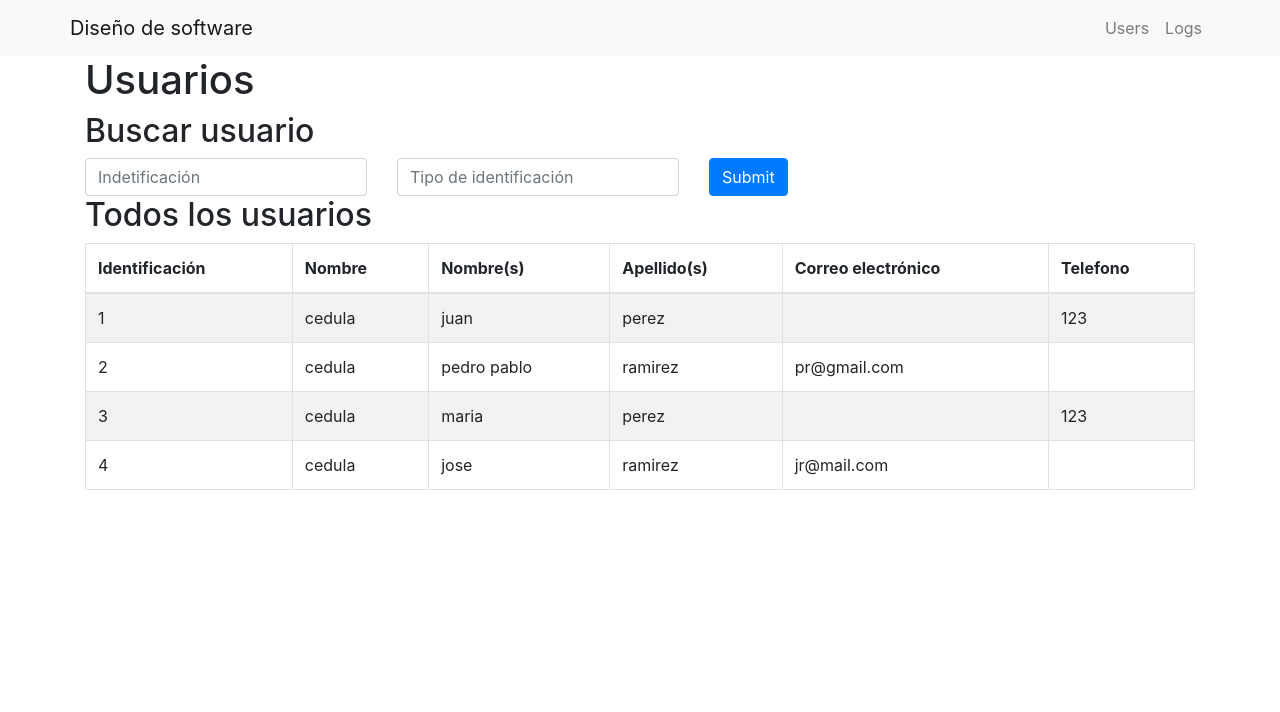
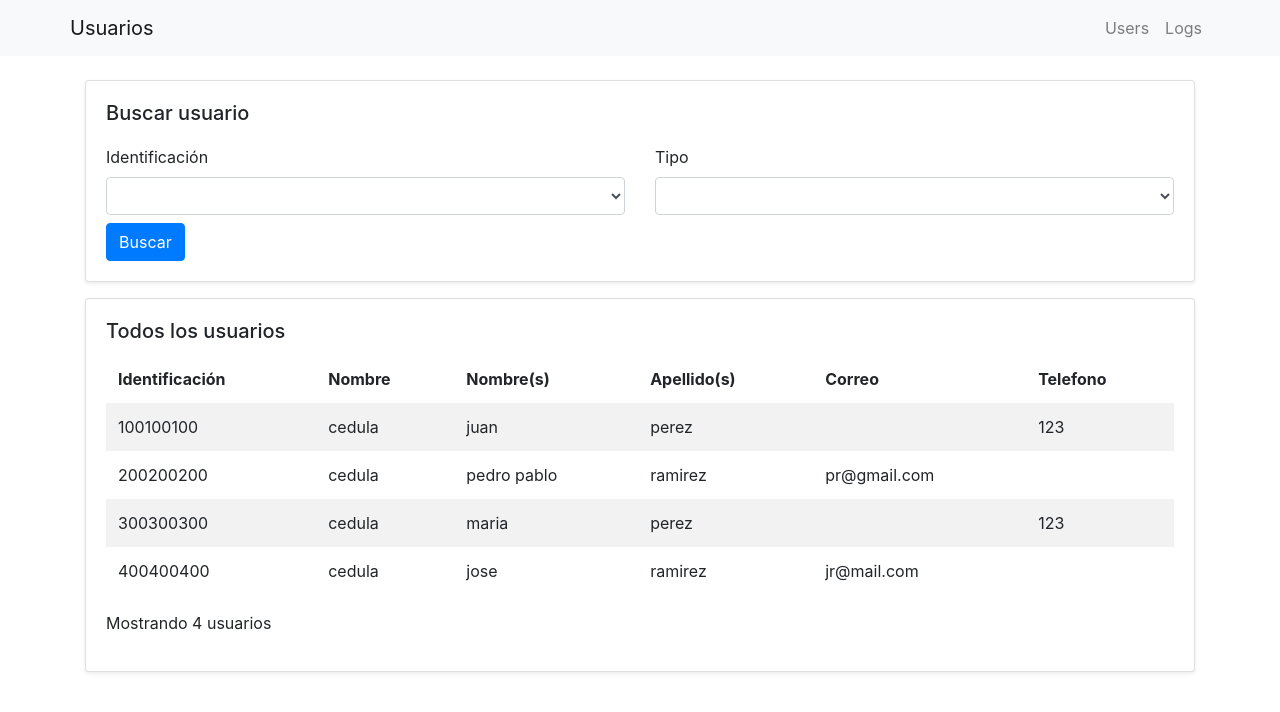
Before and after one commit to Sonya-c/softDesig2_frontend, a React (Create React App) app: page / in a window 1280 px wide. Shown: the top 712 px of the page. Built offline with nearby package versions, Linux system fonts and the light colour scheme.

Commit message:
feat: userpage table + details

```diff
--- a/src/index.css
+++ b/src/index.css
@@ -1,4 +1,5 @@
-body, #root {
+body,
+#root {
     margin: 0;
     padding: 0;
     min-height: 100vh;
--- a/src/pages/UserPage.js
+++ b/src/pages/UserPage.js
@@ -1,73 +1,93 @@
 import { useEffect, useState } from "react";
-import { Container, Table, Form, Row, Col, InputGroup, Button } from "react-bootstrap";
+import { Container, Table, Form, Row, Col, Button, Card } from "react-bootstrap";
 
 function UserPage() {
   const [users, setUsers] = useState([]);
 
   useEffect(() => {
     setUsers([
-        {id: 1, type: 'cedula', names: 'juan', lastnames: 'perez', email: '', phone: '123'},
-        {id: 2, type: 'cedula', names: 'pedro pablo', lastnames: 'ramirez', email: 'pr@gmail.com', phone: ''},
-        {id: 3, type: 'cedula', names: 'maria', lastnames: 'perez', email: '', phone: '123'},
-        {id: 4, type: 'cedula', names: 'jose', lastnames: 'ramirez', email: 'jr@mail.com', phone: ''}
+      { id: 100100100, type: 'cedula', names: 'juan', lastnames: 'perez', email: '', phone: '123' },
+      { id: 200200200, type: 'cedula', names: 'pedro pablo', lastnames: 'ramirez', email: 'pr@gmail.com', phone: '' },
+      { id: 300300300, type: 'cedula', names: 'maria', lastnames: 'perez', email: '', phone: '123' },
+      { id: 400400400, type: 'cedula', names: 'jose', lastnames: 'ramirez', email: 'jr@mail.com', phone: '' }
     ]);
   }, []);
 
+  const handleSearch = (e) => {
+    e.preventDefault();
+    alert("Buscar");
+  }
+
   return (
-      <Container data-testid="user-page">
-        <h1>Usuarios</h1>
-        <section>
-          <h2>Buscar usuario</h2>
+    <Container data-testid="user-page" gap={10}>
+      <Card className="mt-4 mb-2 shadow-sm">
+        <Card.Body>
+          <Card.Title>Buscar usuario</Card.Title>
+          <Form inline action={handleSearch}>
+            <Row>
+              <Col sm={true} className="mt-2">
+                <label for="form-id">Identificación</label>
+                <Form.Control as="select" id="form-id">
+                  <option></option>
+                  {users.map((user) => {
+                    return <option value={user.id}>{user.id}</option>
+                  })
+                  }
+                </Form.Control>
+              </Col>
+              <Col sm={true} className="mt-2">
+                <label for="form-id-type">Tipo</label>
+                <Form.Control as="select" id="form-id-type">
+                  <option></option>
+                  <option>Cedula</option>
+                  <option>TI</option>
+                </Form.Control>
+              </Col>
 
-          <Form inline>
-            <Row>
-              <Col xs="auto">
-                <Form.Control
-                  type="text"
-                  placeholder="Indetificación"
-                  className=" mr-sm-2"
-                />
-              </Col>
-              <Col xs="auto">
-                <Form.Control
-                  type="text"
-                  placeholder="Tipo de identificación"
-                  className=" mr-sm-2"
-                />
-              </Col>
-              <Col xs="auto">
-                <Button type="submit">Submit</Button>
+            </Row>
+            <Row className="mt-2">
+              <Col>
+                <Button type="submit">Buscar</Button>
               </Col>
             </Row>
           </Form>
-        </section>
-        <section>
-          <h2>Todos los usuarios</h2>
-          <Table striped bordered hover>
+        </Card.Body>
+      </Card>
+      <Card className="mt-3 mb-4 shadow-sm">
+        <Card.Body>
+          <Card.Title>Todos los usuarios</Card.Title>
+          <div style={{
+            overflow: "scroll",
+            maxHeight: "300px"
+          }}>
+            <Table striped hover borderless align="center" >
               <thead>
                 <tr>
                   <th>Identificación</th>
                   <th>Nombre</th>
                   <th>Nombre(s)</th>
                   <th>Apellido(s)</th>
-                <th>Correo electrónico</th>
+                  <th>Correo</th>
                   <th>Telefono</th>
                 </tr>
               </thead>
               <tbody>
                 {users.map((user) => {
-                return <tr>
-                  <td>{user.id}</td>
-                  <td>{user.type}</td>
-                  <td>{user.names}</td>
-                  <td>{user.lastnames}</td>
-                  <td>{user.email}</td>
-                  <td>{user.phone}</td>
+                  return <tr key={user.id} onClick={() => alert(user.names)}>
+                    <td><div>{user.id}</div></td>
+                    <td><div>{user.type}</div></td>
+                    <td><div>{user.names}</div></td>
+                    <td><div>{user.lastnames}</div></td>
+                    <td><div>{user.email}</div></td>
+                    <td><div>{user.phone}</div></td>
                   </tr>
                 })}
               </tbody>
             </Table>
-        </section>
+            <p>Mostrando {users.length} usuarios</p>
+          </div>
+        </Card.Body>
+      </Card>
     </Container>
   );
 }
--- a/src/utils/Layout.js
+++ b/src/utils/Layout.js
@@ -1,11 +1,17 @@
 import { Container, Nav, Navbar } from "react-bootstrap";
-import { Outlet } from "react-router-dom";
+import { Outlet, useLocation } from "react-router-dom";
 
 const Layout = () => {
+    const location = useLocation()
+
     return <>
         <Navbar bg="light" data-bs-theme="light">
             <Container>
-            <Navbar.Brand href="#home">Diseño de software</Navbar.Brand>
+                <Navbar.Brand href="/">{
+                    location.pathname === "/" ? "Usuarios" :
+                        location.pathname === "/logs" ? "Logs" : "404"
+                }
+                </Navbar.Brand>
                 <Nav className="me-auto">
                     <Nav.Link href="/">Users</Nav.Link>
                     <Nav.Link href="/logs">Logs</Nav.Link>
```
Lines whose indentation alone changed are shown as unchanged.
